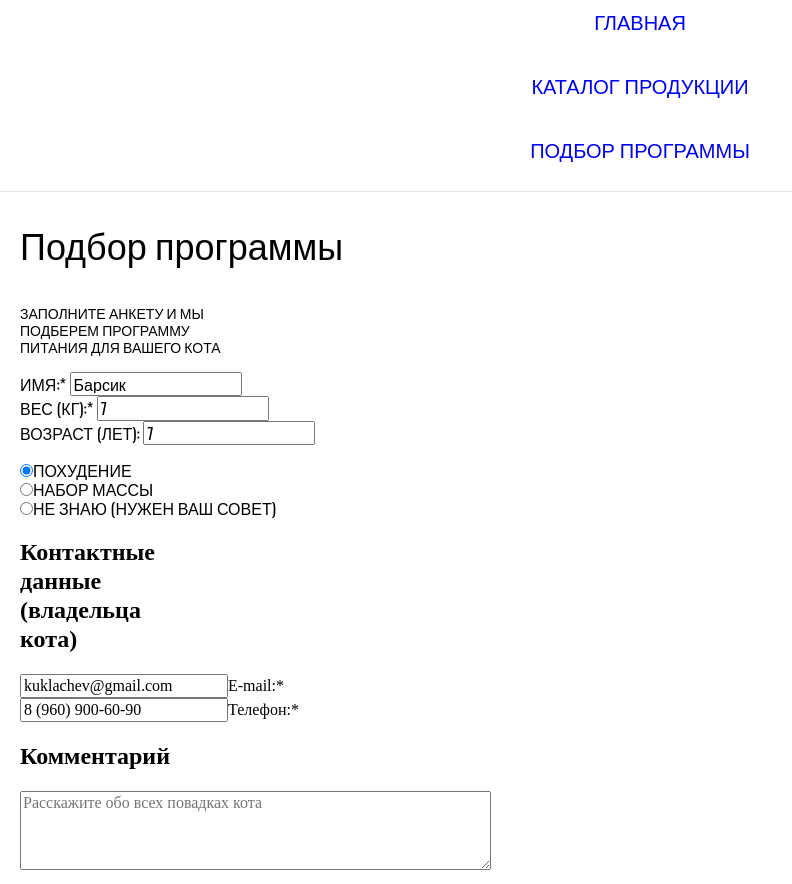
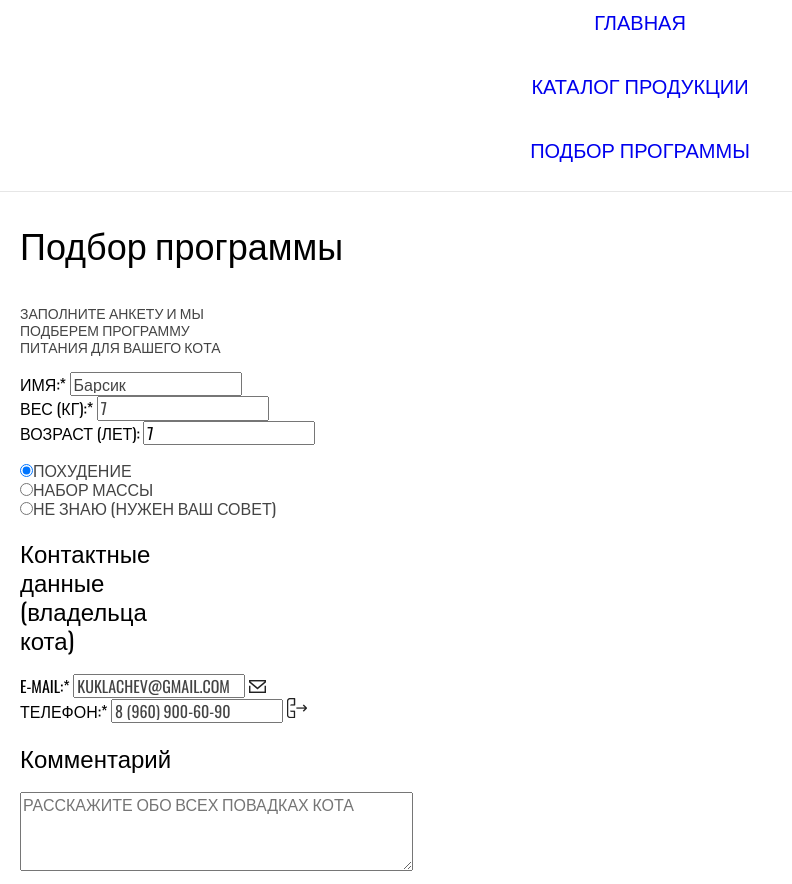
Before and after one commit to akaomy/127007-cat-energy-19, a website: page source/form.html in a window 1280 px wide. Shown: the part 68-952 px from the top of the page, without its empty margins (0-792 px from the left). Drawn offline with nearby package versions, Linux system fonts and the light colour scheme; files that its build step writes are made by us from their sources.

Commit message:
fix button, add mixins for it

```diff
--- a/source/form.html
+++ b/source/form.html
@@ -75,21 +75,25 @@
                         <ul class="form__contact-info-list">
                             <li class="form__contact-info-list-item">
                                 <label class="form__contact-info-list-item-label" for="email">
-                                    <input class="form__contact-info-list-item-input" id="email" type="text" value="kuklachev@gmail.com">E-mail:*
+                                    E-mail:*
+                                    <input class="form__contact-info-list-item-input" id="email" type="text" value="kuklachev@gmail.com">
                                     <!-- <a href="img/mail.svg.svg"> how to add the icons? -->
                                 </label>
+                                <img src="./img/mail.png">
                             </li>
                             <li class="form__contact-info-list-item">
                                 <label class="form__contact-info-list-item-label" for="phone">
-                                    <input class="form__contact-info-list-item-input" id="phone" type="text" value="8 (960) 900-60-90">Телефон:*
+                                    Телефон:*
+                                    <input class="form__contact-info-list-item-input" id="phone" type="text" value="8 (960) 900-60-90">
                                     <!-- <a href="img/phone.svg.svg"></a> -->
                                 </label>
+                                <img src="./img/phone.png">
                             </li>
                         </ul>
                         <h2 class="form__comment-header">Комментарий</h2>
                         <span class="form__greenline"></span>
                         <label class="form__textarea-describe" for="describe-cat">
-                            <textarea id="describe-cat" rows="4" cols="50" placeholder="Расскажите обо всех повадках кота"></textarea>
+                            <textarea class="form__textarea-describe-placeholder" id="describe-cat" rows="4" cols="50" placeholder="Расскажите обо всех повадках кота"></textarea>
                         </label>
                         <h2 class="form__more-header">Дополнительно</h2>
                         <ul class="form__more-options-list">
--- a/source/less/components/cards-section.less
+++ b/source/less/components/cards-section.less
@@ -17,6 +17,8 @@
 
 .card__description {
     font-size: @paragraph;
+    border-bottom: 1px solid @bordergrey;
+    padding-bottom: 15px;
 }
 
 .card__learn-more {
--- a/source/less/components/catalog.less
+++ b/source/less/components/catalog.less
@@ -34,7 +34,7 @@
 }
 
 .catalog__product-btn-order {
-    .fontsetup(@Oswald, @links, @regular);
+    .button
 }
 
 .catalog__more {
@@ -52,8 +52,3 @@
 .catalog__more-description {
     .fontsetup(@Arial, @small, @regular);
 }
-
-.catalog__product-show-more {
-    // .fontsetup(@Arial, @link, @regular);
-    // text-transform: uppercase;
-}
--- a/source/less/components/form__wrapper.less
+++ b/source/less/components/form__wrapper.less
@@ -18,8 +18,25 @@
     width: 226px;
 }
 
-.form__contact-info-header {
+.form__contact-info-header,
+.form__comment-header,
+.form__more-header {
     width: 180px;
+    .fontsetup(@Oswald, @title, @regular);
+}
+
+.form__slogan,
+.form__user-info-list-item-input,
+.form__goals-list-item-label,
+.form__contact-info-list-item-input,
+.form__more-options-list-item {
+    color: @paragraphcolor;
+}
+
+.form__contact-info-list-item-label,
+.form__contact-info-list-item-input {
+    .fontsetup(@Oswald, @links, @regular);
+    text-transform: uppercase;
 }
 
 .form__main-content {
@@ -33,17 +50,23 @@
     margin: 0;
 }
 
+.form__legend-info {
+    .fontsetup(@Arial, @paragraph, @regular);
+    text-align: center;
+}
+
+.form__textarea-describe-placeholder,
+.form__more-options-list-item,
+.form__goals-list-item,
 .form__user-info-list-item {
     .fontsetup(@Oswald, @links, @regular);
     text-transform: uppercase;
 }
 
-.form__goals-list-item {
-    .fontsetup(@Oswald, @links, @regular);
-    text-transform: uppercase;
+.form__submit-btn {
+    .button;
+    margin: auto;
+    color: @white;
+    padding: 15px 80px;
+
 }
-
-.form__legend-info {
-    .fontsetup(@Arial, @paragraph, @regular);
-    text-align: center;
-}
--- a/source/less/components/hero-section.less
+++ b/source/less/components/hero-section.less
@@ -11,6 +11,7 @@
 .hero-section__content-wrapper {
     position: relative;
     top: -300px;
+    margin: 0 @margincommon;
 }
 
 .hero-section__can-img {
@@ -19,15 +20,10 @@
 }
 
 .hero-section__action-btn {
-    .fontsetup(@Oswald, @paragraph, @regular);
-    color: white;
-    text-transform: uppercase;
+    .button;
     position: absolute;
     top: 400px;
-    padding: 20px;
-    background-color: @accentgreen;
-    left: 50%;
-    transform: translate(-50%, 0);
+    padding: 15px 80px;
 }
 
 .hero-section__header-text,
--- a/source/less/variables.less
+++ b/source/less/variables.less
@@ -30,3 +30,12 @@
     font-size: @fsize;
     font-weight: @fweight;
 }
+
+.button {
+    .fontsetup(@Oswald, @paragraph, @regular);
+    color: @white;
+    text-transform: uppercase;
+    background-color: @accentgreen;
+    border: none;
+    width: 100%;
+}
```
Also changed, not shown: source/index.html (+1 -3 lines), source/img/mail.png (added), source/img/mail.svg.svg (deleted), source/img/phone.png (added), source/img/phone.svg.svg (deleted).
